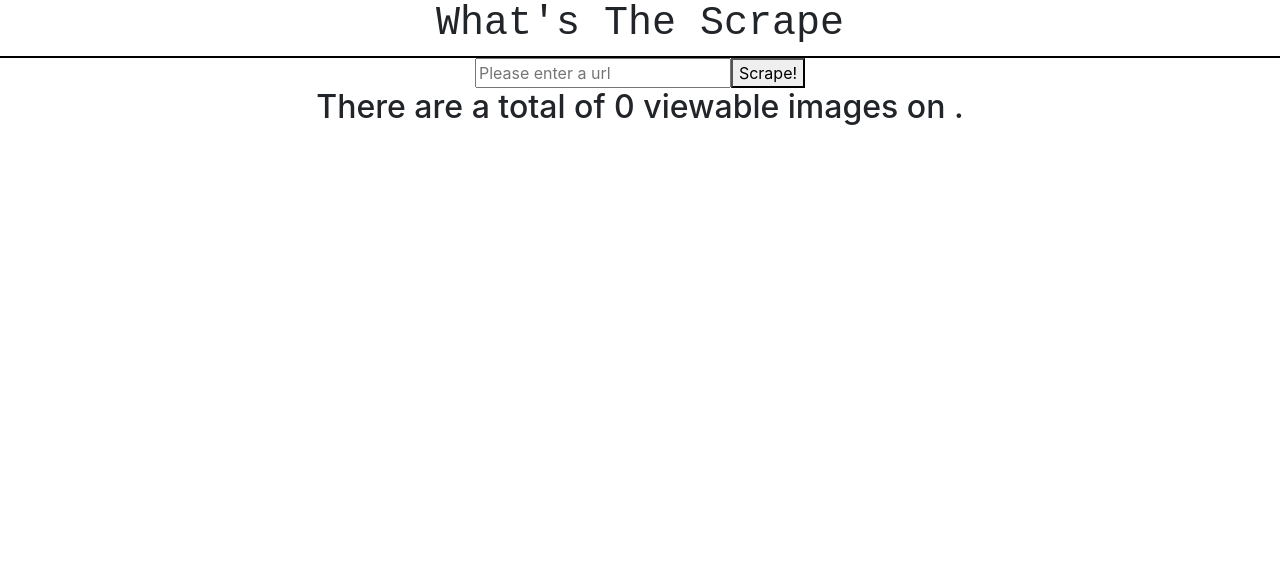
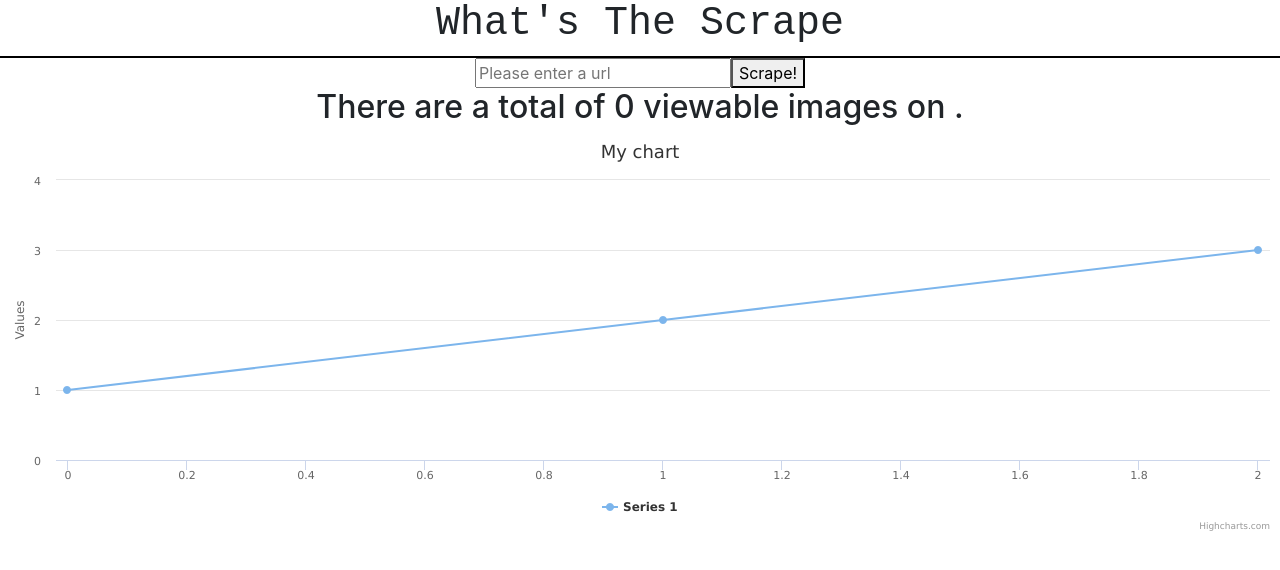
Before and after one commit to dlousa92/whatsthescrape, a React (Create React App) app: page / in a window 1280 px wide. Shown: the top 570 px of the page. Built offline with nearby package versions, Linux system fonts and the light colour scheme; a web font is replaced by a local one.

Commit message:
import chart to app

```diff
--- a/src/App.js
+++ b/src/App.js
@@ -2,6 +2,7 @@ import React from 'react'
 import Header from './components/Header/Header'
 import Form from './components/Form/Form'
 import ImageCarousel from './components/ImageCarousel/ImageCarousel'
+import Chart from './components/Chart/Chart'
 import './App.css'
 import axios from 'axios'
 
@@ -99,6 +100,7 @@ class App extends React.Component {
         />
 
         <ImageCarousel url={this.state.url} images={this.state.imagesOnSite} />
+        <Chart />
       </div>
     )
   }
```
